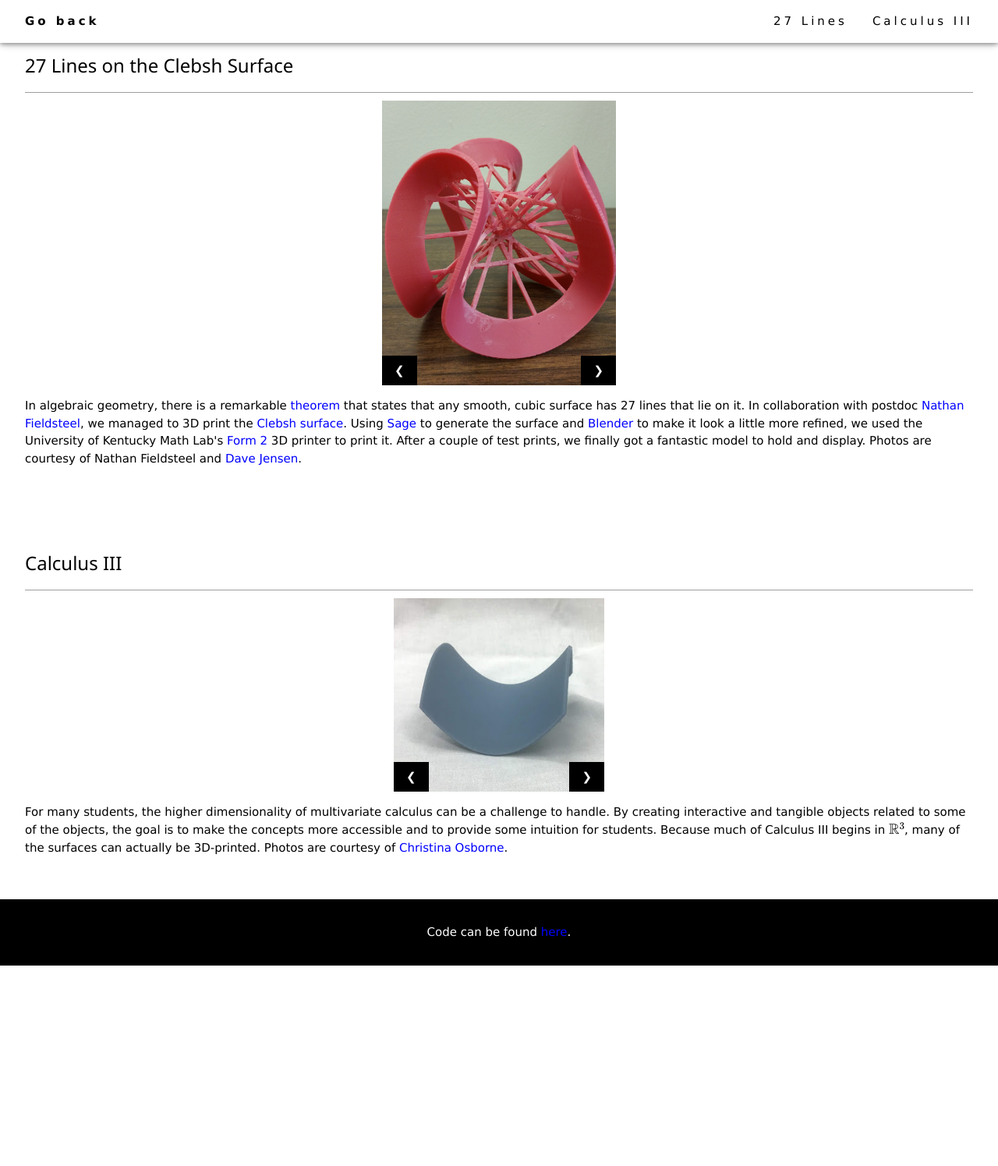
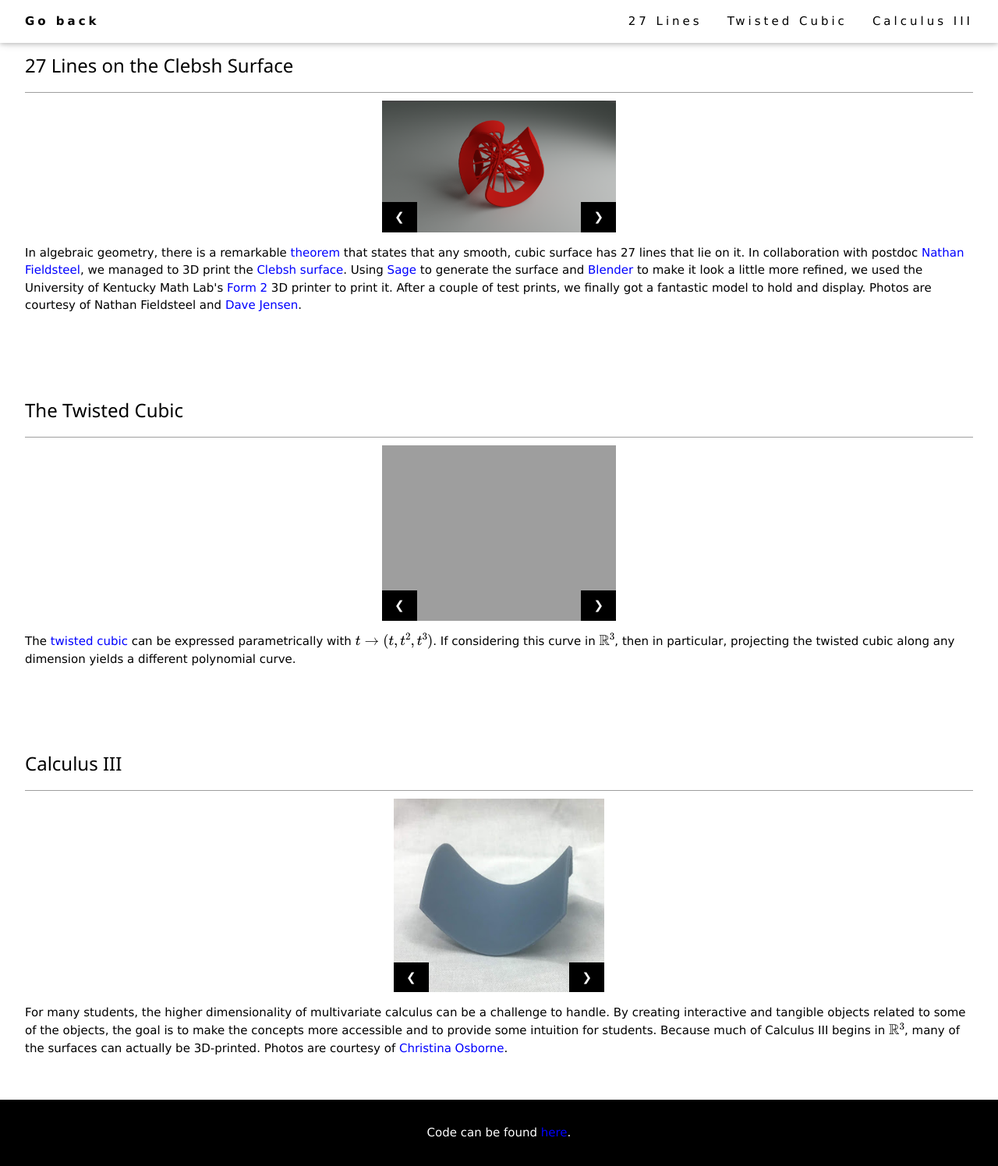
Before and after one commit to seangrate/seangrate.com, a Flask app: page /visualizations in a window 1280 px wide. Shown: the whole page at 78% size. Before the commit the page ends 1238 px from the top, so only its background shows below. Run offline with Flask 2, Linux system fonts and the light colour scheme; grey boxes are pictures that could not be loaded.

Commit message:
Started stub for Twisted Cubic and removed some redundant nav bar HTML

```diff
--- a/application.py
+++ b/application.py
@@ -6,7 +6,7 @@ app = Flask(__name__)
 def index():
     return render_template('index.html', title='Sean Grate',
                            is_home=True,
-                           nav_buttons=['Research', 'Projects'])
+                           nav_buttons=['About', 'Research', 'Projects'])
 
 @app.route('/assignments')
 def assignments():
@@ -36,7 +36,7 @@ def minecraft():
 def visualizations():
     return render_template('visualizations.html', title='Visualizing Algebraic Surfaces',
                            is_home=False,
-                           nav_buttons=['27 Lines', 'Calculus III'])
+                           nav_buttons=['27 Lines', 'Twisted Cubic', 'Calculus III'])
 
 
 if __name__ == '__main__':
--- a/static/scripts/slideshows.js
+++ b/static/scripts/slideshows.js
@@ -1,8 +1,9 @@
-var slideIndex = [1,1];
+var slideIndex = [1,1,1];
 /* Class the members of each slideshow group with different CSS classes */
-var slideId = ["slideshow1", "slideshow2"]
+var slideId = ["slideshow1", "slideshow2", "slideshow3"]
 showSlides(1, 0);
 showSlides(1, 1);
+showSlides(1, 2);
 
 function plusSlides(n, no) {
   showSlides(slideIndex[no] += n, no);
--- a/templates/visualizations.html
+++ b/templates/visualizations.html
@@ -6,25 +6,12 @@
 {% block body %}
 <body>
 
-
-<!--Top navigation bar-->
-<div class="w3-top">
-  <div class="w3-bar w3-white w3-wide w3-padding w3-card">
-    <a href="{{ url_for('index') }}" class="w3-bar-item w3-button"><b>Go back</b></a>
-
-    <div class="w3-right w3-hide-small">
-      <a href="#27 Lines" class="w3-bar-item w3-button">27 Lines</a>
-      <a href="#Calculus III" class="w3-bar-item w3-button">Calculus III</a>
-    </div>
-  </div>
-</div>
-
-
 <!--Main body-->
 <div class="w3-content w3-padding" style="max-width:1564px">
   <div class="w3-container w3-padding-32" id="27 Lines">
     <h3 class="w3-border-bottom w3-border-grey w3-padding-16">27 Lines on the Clebsh Surface</h3>
     <div class="w3-content w3-display-container" style="max-width:300px">
+      <img class="slideshow1" src="../static/images/visualizations/clebsh_render.png" alt="clebsh render" style="max-width:300px">
       <img class="slideshow1" src="../static/images/visualizations/clebsh1.jpg" alt="clebsh 1" style="max-width:300px">
       <img class="slideshow1" src="../static/images/visualizations/clebsh2.jpg" alt="clebsh 2" style="max-width:300px">
       <img class="slideshow1" src="../static/images/visualizations/clebsh3.jpg" alt="clebsh 3" style="max-width:300px">
@@ -42,15 +29,28 @@
     </p>
   </div>
 
+  <div class="w3-container w3-padding-32" id="Twisted Cubic">
+    <h3 class="w3-border-bottom w3-border-grey w3-padding-16">The Twisted Cubic</h3>
+    <div class="w3-content w3-display-container" style="max-width:300px">
+      <img class="slideshow2" src="../static/images/visualizations/twisted_cubic_surface_render.png" alt="twisted cubic render" style="max-width:300px">
+      <button class="w3-button w3-black w3-display-bottomleft" onclick="plusSlides(-1, 1)">&#10094;</button>
+      <button class="w3-button w3-black w3-display-bottomright" onclick="plusSlides(1, 1)">&#10095;</button>
+    </div>
+    <p>The <a class="weblink" href="https://en.wikipedia.org/wiki/Twisted_cubic">twisted cubic</a> can be expressed
+       parametrically with \( t \rightarrow (t, t^2, t^3) \). If considering this curve in \( \mathbb{R}^3 \), then in particular,
+       projecting the twisted cubic along any dimension yields a different polynomial curve.
+    </p>
+  </div>
+
   <div class="w3-container w3-padding-32" id="Calculus III">
     <h3 class="w3-border-bottom w3-border-grey w3-padding-16">Calculus III</h3>
     <div class="w3-content w3-display-container" style="max-width:270px">
-      <img class="slideshow2" src="../static/images/visualizations/saddle1.jpg" alt="saddle 1" style="max-width:270px">
-      <img class="slideshow2" src="../static/images/visualizations/saddle2.jpg" alt="saddle 2" style="max-width:270px">
-      <img class="slideshow2" src="../static/images/visualizations/paraboloid1.jpg" alt="paraboloid 1" style="max-width:270px">
-      <img class="slideshow2" src="../static/images/visualizations/paraboloid2.jpg" alt="paraboloid 2" style="max-width:270px">
-      <button class="w3-button w3-black w3-display-bottomleft" onclick="plusSlides(-1, 1)">&#10094;</button>
-      <button class="w3-button w3-black w3-display-bottomright" onclick="plusSlides(1, 1)">&#10095;</button>
+      <img class="slideshow3" src="../static/images/visualizations/saddle1.jpg" alt="saddle 1" style="max-width:270px">
+      <img class="slideshow3" src="../static/images/visualizations/saddle2.jpg" alt="saddle 2" style="max-width:270px">
+      <img class="slideshow3" src="../static/images/visualizations/paraboloid1.jpg" alt="paraboloid 1" style="max-width:270px">
+      <img class="slideshow3" src="../static/images/visualizations/paraboloid2.jpg" alt="paraboloid 2" style="max-width:270px">
+      <button class="w3-button w3-black w3-display-bottomleft" onclick="plusSlides(-1, 2)">&#10094;</button>
+      <button class="w3-button w3-black w3-display-bottomright" onclick="plusSlides(1, 2)">&#10095;</button>
     </div>
     <p>For many students, the higher dimensionality of multivariate calculus can be a challenge to handle.
         By creating interactive and tangible objects related to some of the objects, the goal is to make the
```
Also changed, not shown: templates/heisenberg.html (+0 -15 lines), templates/index.html (+4 -4 lines), templates/minecraft.html (+0 -14 lines), templates/resampling.html (+0 -14 lines), static/images/visualizations/clebsh_render.png (renamed from static/images/clebsh_render.png), 1 other file.
